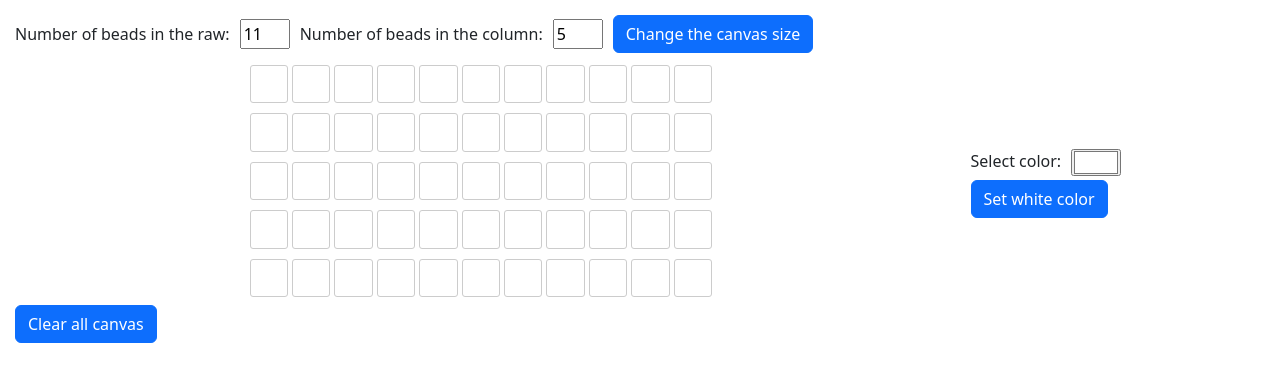
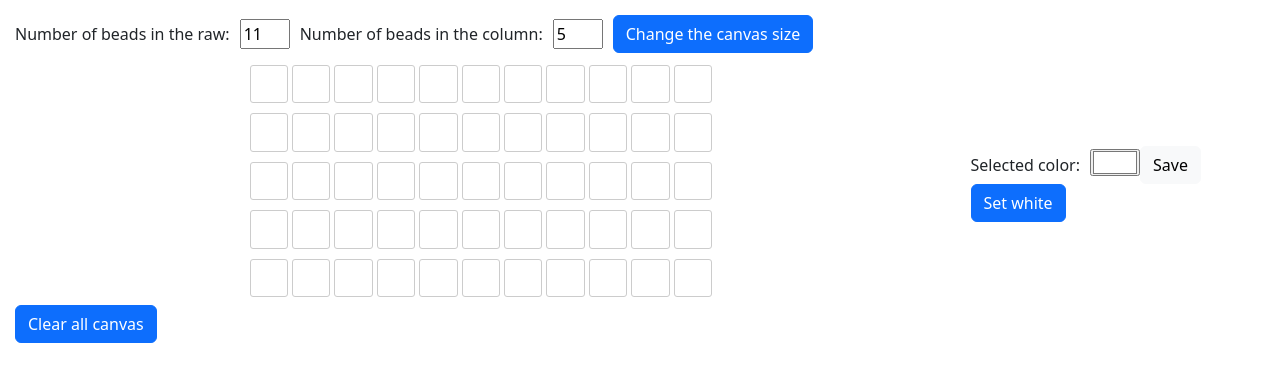
Before and after one commit to kategrytsenko/beads-constructor, an Angular app: page / in a window 1280 px wide. Shown: the top 382 px of the page. Built offline with nearby package versions, Linux system fonts and the light colour scheme.

Commit message:
added possibility to save colors

```diff
--- a/package.json
+++ b/package.json
@@ -12,6 +12,7 @@
   "private": true,
   "dependencies": {
     "@angular/animations": "^15.2.5",
+    "@angular/cdk": "^15.2.5",
     "@angular/common": "^15.2.5",
     "@angular/compiler": "^15.2.5",
     "@angular/core": "^15.2.5",
--- a/src/app/app.component.html
+++ b/src/app/app.component.html
@@ -25,12 +25,22 @@
     </div>
 
     <div class="color-picker-controls-container col-3">
+      <div class="saved-colors">
+        <div *ngFor="let color of savedColors">
+          <div class="saved-color-container">
+            <div class="saved-color" [style.background-color]="color"></div>
+            <button (click)="selectColor(color)" class="btn btn-light">Select</button>
+            <button (click)="deleteColor(color)" class="btn btn-light">Delete</button>
+          </div>
+        </div>
+      </div>
       <div class="color-picker-container">
-        <div class="control-title">Select color:</div>
+        <div class="control-title">Selected color:</div>
         <div><input type="color" [(ngModel)]="selectedColor"></div>
+        <button (click)="saveColor()" class="btn btn-light">Save</button>
       </div>
       <div>
-        <button (click)="setWhite()" class="btn btn-primary">Set white color</button>
+        <button (click)="setWhite()" class="btn btn-primary">Set white</button>
       </div>
     </div>
   </div>
@@ -42,11 +52,5 @@
 </div>
 
 
-<router-outlet></router-outlet>
-
-
-<!--TODO:
-- додати можливість збереження - поки в локал стореджі
-- додати можливість засетати вибрані кольори, щоб ними малювати
-- трішки логічніше порозміщувати елементи на сторінці - кнопки по блоках якось розмістити з відповідними їм імпутами
--->
+<!--TODO:-->
+<!--possibility to save the design-->
--- a/src/app/app.component.scss
+++ b/src/app/app.component.scss
@@ -40,9 +40,20 @@
 .color-picker-container {
   display: flex;
   flex-direction: row;
+  align-items: center;
 }
 
 .beads-raw {
   display: flex;
   justify-content: center;
 }
+
+.saved-color-container {
+  display: flex;
+}
+
+.saved-color {
+  width: 2.4rem;
+  height: 2.4rem;
+  border: 1px solid #ccc;
+}
--- a/src/app/app.component.ts
+++ b/src/app/app.component.ts
@@ -1,4 +1,5 @@
 import { Component, OnInit } from '@angular/core';
+
 import { PaintBlockModel } from './paint-block/paint-block.model';
 import { generateCanvasArray, getArrayWithSettedLength } from './utils';
 
@@ -24,6 +25,7 @@ export class AppComponent implements OnInit {
   selectedColor = '#ffffff';
 
   canvasArray: PaintBlockModel[][] = [];
+  savedColors: string[] = JSON.parse(localStorage.getItem('savedColors') || '[]');
 
   ngOnInit() {
     const canvasArray = JSON.parse(localStorage.getItem('canvasArray') || '[]');
@@ -35,6 +37,25 @@ export class AppComponent implements OnInit {
 
   setWhite() {
     this.selectedColor = '#ffffff';
+  }
+
+  saveColor() {
+    if(this.savedColors.indexOf(this.selectedColor) === -1) {
+      this.savedColors.push(this.selectedColor);
+      localStorage.setItem('savedColors', JSON.stringify(this.savedColors));
+    };
+  }
+
+  deleteColor(color: string) {
+    const colorIndex = this.savedColors.indexOf(color);
+    if(colorIndex !== -1) {
+      this.savedColors.splice(colorIndex, 1);
+      localStorage.setItem('savedColors', JSON.stringify(this.savedColors));
+    };
+  }
+
+  selectColor(color: string) {
+    this.selectedColor = color;
   }
 
   updateArray(updatedObjects: PaintBlockModel[][]) {
--- a/src/app/app.module.ts
+++ b/src/app/app.module.ts
@@ -7,6 +7,7 @@ import { FormsModule } from '@angular/forms';
 import { CommonModule } from '@angular/common';
 import { NgbModule } from '@ng-bootstrap/ng-bootstrap';
 
+
 @NgModule({
   declarations: [AppComponent],
   imports: [
@@ -14,7 +15,7 @@ import { NgbModule } from '@ng-bootstrap/ng-bootstrap';
     PaintBlockModule,
     FormsModule,
     CommonModule,
-    NgbModule,
+    NgbModule
   ],
   providers: [],
   bootstrap: [AppComponent],
```
Also changed, not shown: 1 other file (tests, documents, lock files or other folders).
